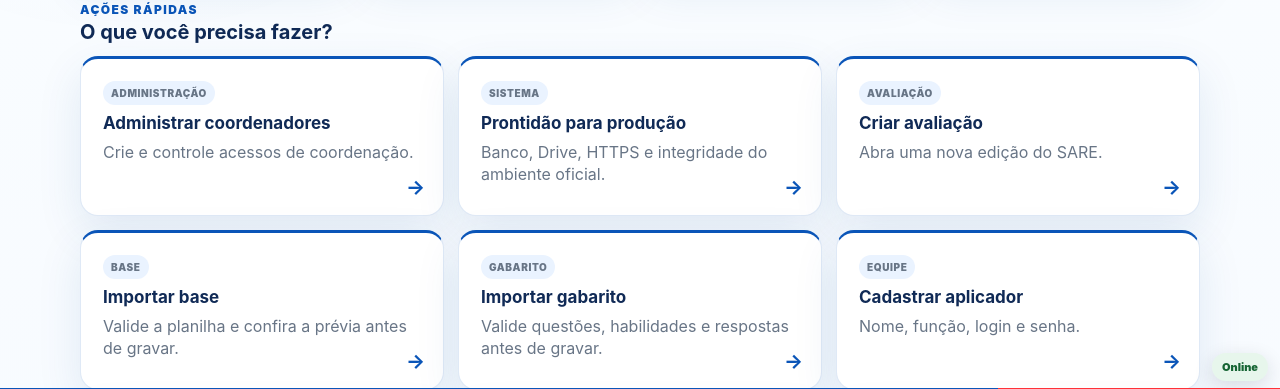
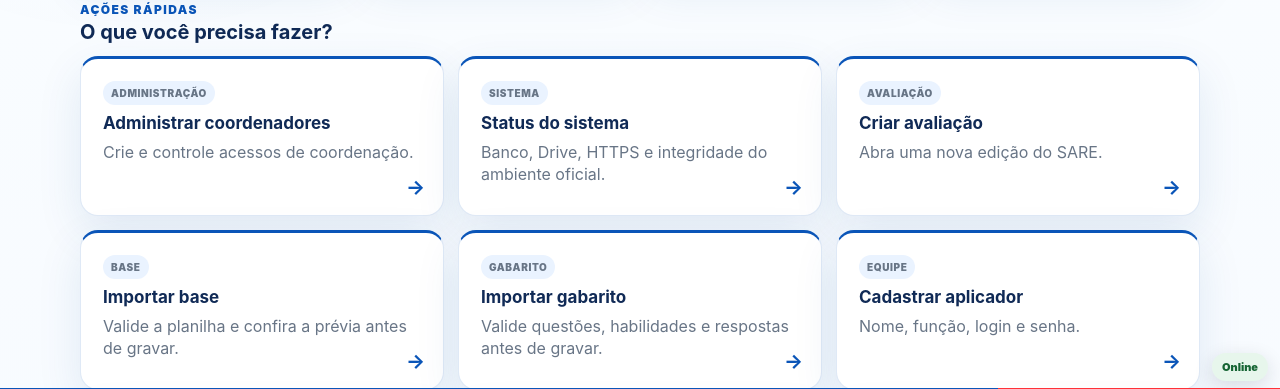
Before and after one commit to Marcosadriano7506/SARE2026, a Flask app: page /coordenacao/ in a window 1280 px wide. Shown: the part 407-796 px from the top of the page. Run offline with Flask 3, Linux system fonts and the light colour scheme; a user stored in the database is signed in; tables that the repository leaves empty hold one stand-in row (values such as "Sample post").

Commit message:
production: rename readiness cards to system status

```diff
--- a/app/templates/coordinator/dashboard.html
+++ b/app/templates/coordinator/dashboard.html
@@ -38,7 +38,7 @@
     </a>
     <a class="action-card" href="{{ url_for('system_admin.index') }}">
       <span class="action-kicker">Sistema</span>
-      <strong>Prontidão para produção</strong>
+      <strong>Status do sistema</strong>
       <span>Banco, Drive, HTTPS e integridade do ambiente oficial.</span>
       <b>→</b>
     </a>
```
